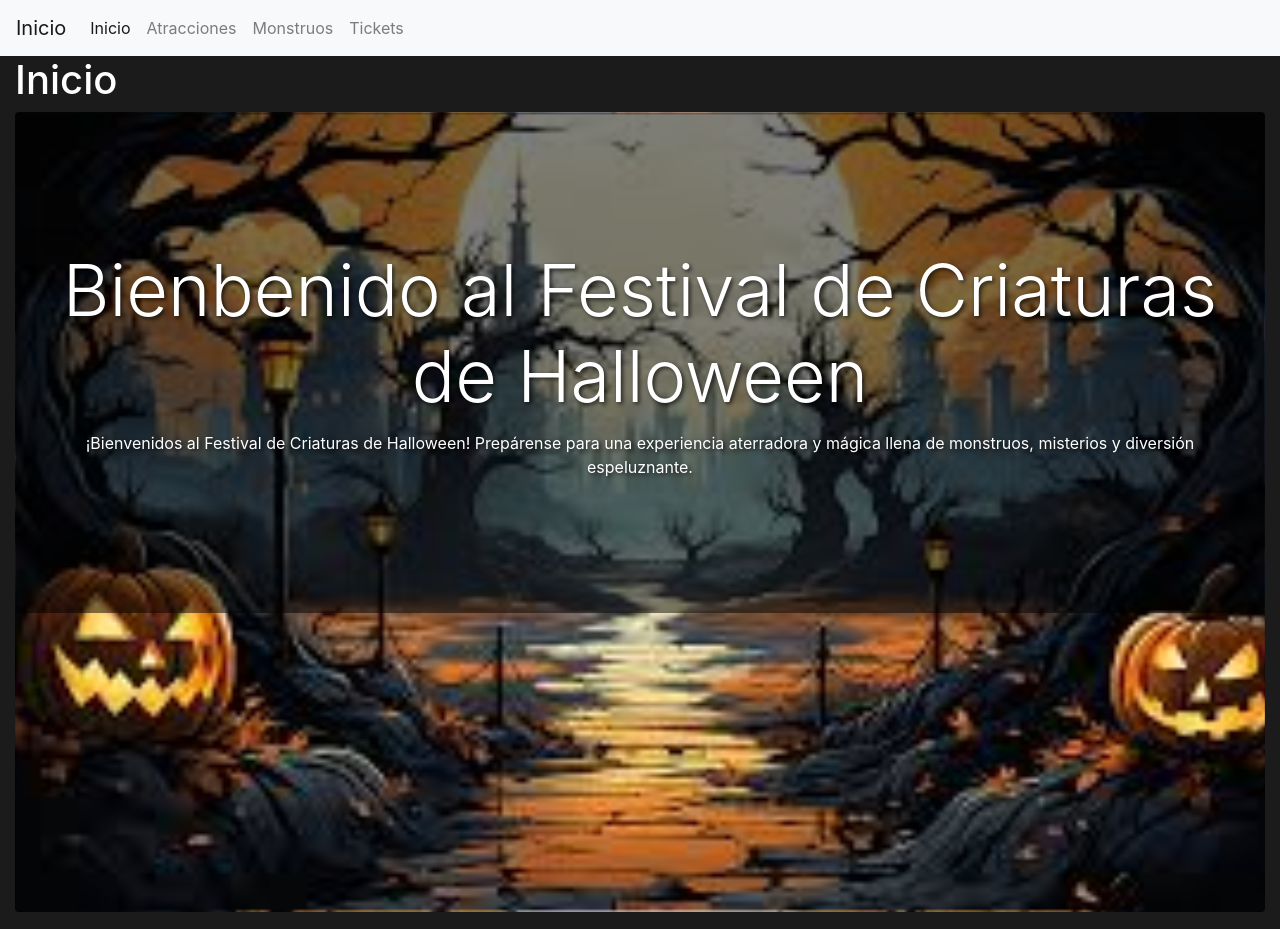
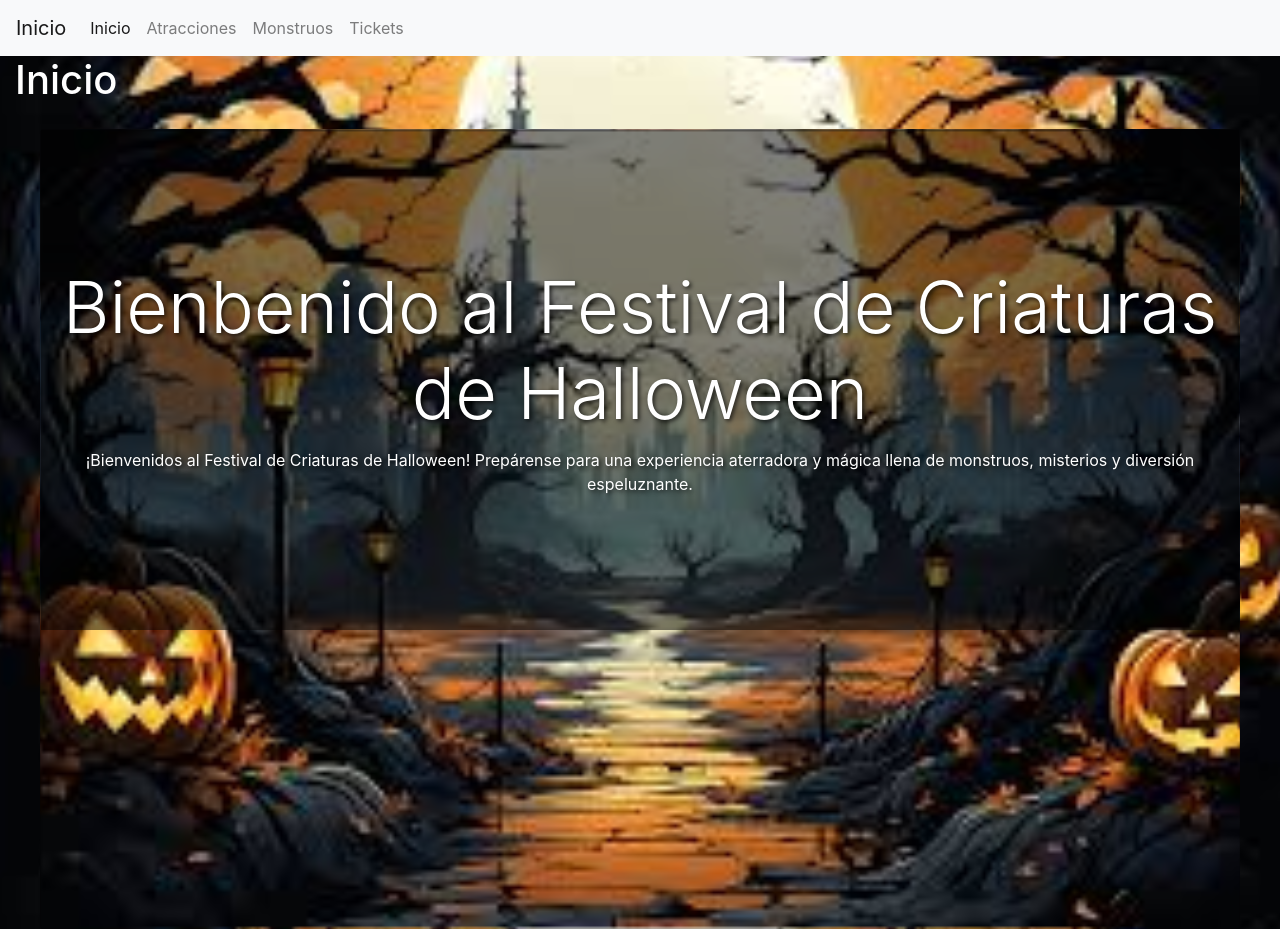
Before and after one commit to LamyaaBouaichi/LenguajeDeMarca, a plain HTML site: page Ejercicio Halloween/Inicio.html in a window 1280 px wide. Drawn offline with Linux system fonts and the light colour scheme.

Commit message:
Update estilo.css

```diff
--- a/Ejercicio Halloween/estilo.css
+++ b/Ejercicio Halloween/estilo.css
@@ -4,6 +4,17 @@ body {
     margin: 0;
     padding: 0;
     height: 100vh;
+
+    background-image: url('img/Fondo.jpg');
+    background-size: cover;
+    background-position: center;
+    background-attachment: fixed;
+    height: 100vh;
+}
+
+
+.text-center {
+    color: black;
 }
 
 .navbar {
@@ -13,6 +24,8 @@ body {
 .card {
     background-color: #333;
     color: white;
+    margin: 2%;
+    padding: 1%;
 }
 
 .card-img-overlay {
@@ -25,5 +38,6 @@ body {
     background-image: url('img/Fondo.jpg');
     background-size: cover;
     background-position: center;
+    background-attachment: fixed;
     height: 100vh;
 }
```
